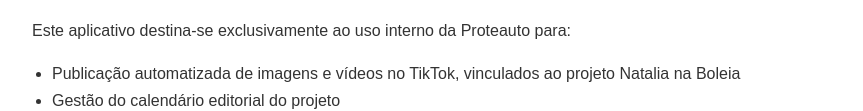
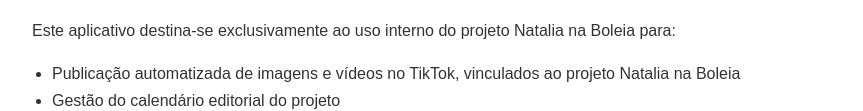
Before and after one commit to tisegsmart-robsonjr/natalia-pages, a plain HTML site: page termos.html in a window 1280 px wide. Shown: the part 619-730 px from the top of the page, without its empty margins (208-1071 px from the left). Drawn offline with Linux system fonts and the light colour scheme.

Commit message:
remove ultima referencia Proteauto do termos.html

```diff
--- a/termos.html
+++ b/termos.html
@@ -39,7 +39,7 @@
     </p>
 
     <h2>3. Uso permitido</h2>
-    <p>Este aplicativo destina-se exclusivamente ao uso interno da Proteauto para:</p>
+    <p>Este aplicativo destina-se exclusivamente ao uso interno do projeto Natalia na Boleia para:</p>
     <ul>
         <li>Publicação automatizada de imagens e vídeos no TikTok, vinculados ao projeto
             Natalia na Boleia</li>
```
